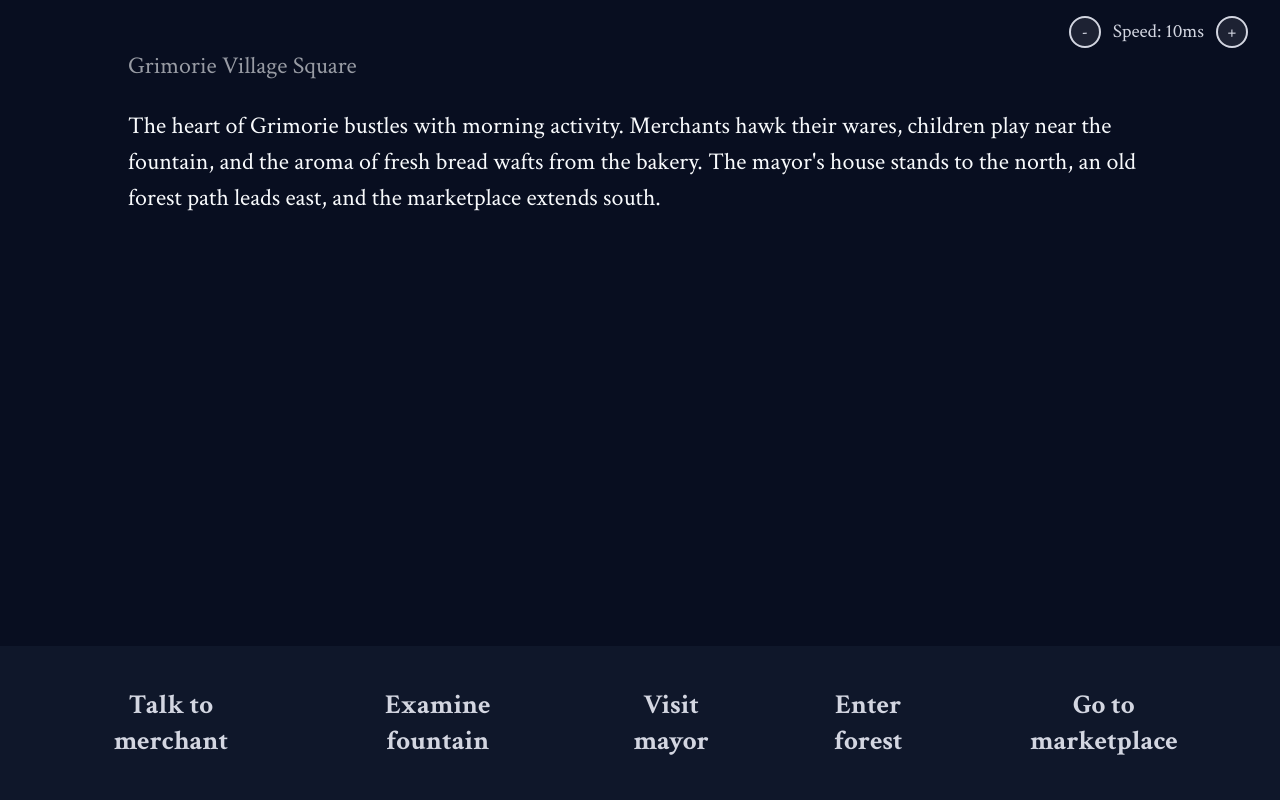
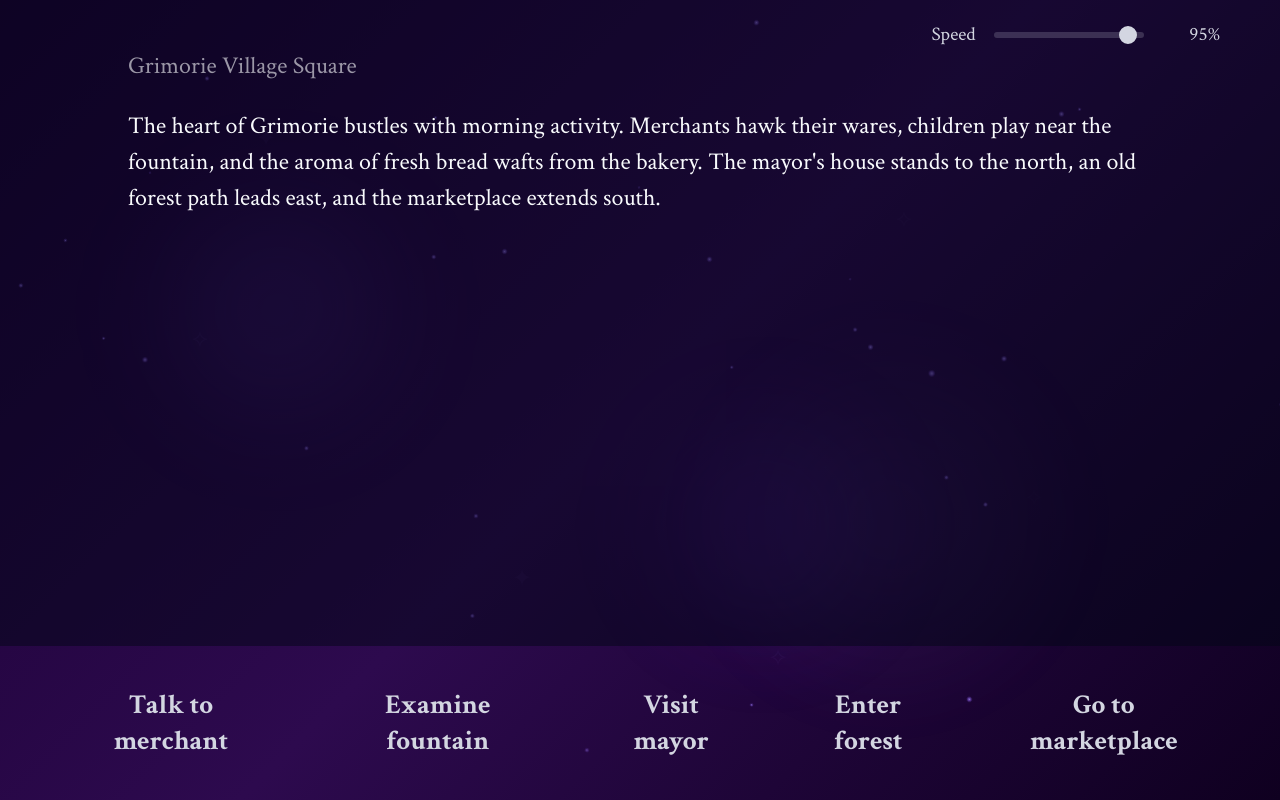
Before and after one commit to RolandMarchand/grimoire-engine, a Vue app: page / in a window 1280 px wide. Built offline with nearby package versions, Linux system fonts and the light colour scheme.

Commit message:
Change the Speed Control
Change the desgin to be a slider

```diff
--- a/src/App.vue
+++ b/src/App.vue
@@ -9,12 +9,13 @@ import type { GameState } from "./core/game-types.ts";
 import { GameEngine } from "./core/game-engine.ts";
 
 import { ref, onMounted, Ref, computed } from "vue";
+import AnimatedBackground from "./components/AnimatedBackground.vue";
 
 const paragraphs: Ref<Array<string>> = ref([]);
 const actions: Ref<Array<string>> = ref([]);
 const showActions: Ref<boolean> = ref(false);
 
-const typewriterSpeed: Ref<number> = ref(10);
+const typewriterSpeed: Ref<number> = ref(5);
 
 const gameEngine = new GameEngine();
 
@@ -26,16 +27,8 @@ const gameData = computed(() => gameEngine.gameState.data);
 
 
 
-const increaseSpeed = () => {
-  if (typewriterSpeed.value > 0) {
-    typewriterSpeed.value = Math.max(0, typewriterSpeed.value - 5);
-  }
-};
-
-const decreaseSpeed = () => {
-  if (typewriterSpeed.value < 100) {
-    typewriterSpeed.value = Math.min(100, typewriterSpeed.value + 5);
-  }
+const setSpeed = (speed: number) => {
+  typewriterSpeed.value = speed;
 };
 
 const initializeEngine = async () => {
@@ -101,11 +94,10 @@ onMounted(() => {
   <main>
 
 
-
+    <AnimatedBackground/>
     <SpeedControl
       :speed="typewriterSpeed"
-      @increaseSpeed="increaseSpeed"
-      @decreaseSpeed="decreaseSpeed"
+      @setSpeed="setSpeed"
     />
     <TextBox
       :paragraphs="paragraphs"
--- a/src/components/AnimatedBackground.vue
+++ b/src/components/AnimatedBackground.vue
@@ -25,7 +25,6 @@ onMounted(() => {
 
 <template>
   <div class="grimoire-background">
-    <!-- Glowing orbs -->
     <div
       class="glow-orb"
       style="width: 300px; height: 300px; background: radial-gradient(circle, rgba(139, 92, 246, 0.3) 0%, transparent 70%); top: 20%; left: 10%; animation-duration: 4s;">
@@ -41,7 +40,6 @@ onMounted(() => {
       style="width: 250px; height: 250px; background: radial-gradient(circle, rgba(109, 40, 217, 0.25) 0%, transparent 70%); top: 50%; left: 50%; transform: translate(-50%, -50%); animation-duration: 6s; animation-delay: 2s;">
     </div>
 
-    <!-- Floating particles -->
     <div
       v-for="particle in particles"
       :key="particle.id"
@@ -55,7 +53,6 @@ onMounted(() => {
       }">
     </div>
 
-    <!-- Mystical runes -->
     <div class="rune" style="top: 15%; left: 20%; animation-duration: 3s;">✦</div>
     <div class="rune" style="top: 60%; left: 80%; animation-duration: 4s; animation-delay: 1s;">✧</div>
     <div class="rune" style="top: 40%; left: 15%; animation-duration: 5s; animation-delay: 2s;">⟡</div>
--- a/src/components/SpeedControl.vue
+++ b/src/components/SpeedControl.vue
@@ -8,102 +8,111 @@ const props = defineProps<{
 }>();
 
 const emit = defineEmits<{
-  increaseSpeed: [];
-  decreaseSpeed: [];
+  setSpeed: [speed: number];
 }>();
 
 const minSpeed = props.minSpeed ?? 0;
 const maxSpeed = props.maxSpeed ?? 100;
 
-const speedLabel = computed(() => {
-  return props.speed === 0 ? 'Instant' : `${props.speed}ms`;
+const speedPercentage = computed(() => {
+  const range = maxSpeed - minSpeed;
+  const normalized = maxSpeed - props.speed;
+  return Math.round((normalized / range) * 100);
 });
 
-const isAtMinSpeed = computed(() => props.speed <= minSpeed);
-const isAtMaxSpeed = computed(() => props.speed >= maxSpeed);
-
-const handleIncrease = () => {
-  if (!isAtMinSpeed.value) {
-    emit('increaseSpeed');
-  }
-};
-
-const handleDecrease = () => {
-  if (!isAtMaxSpeed.value) {
-    emit('decreaseSpeed');
-  }
+const handleSliderChange = (event: Event) => {
+  const target = event.target as HTMLInputElement;
+  const percentage = parseInt(target.value);
+  const range = maxSpeed - minSpeed;
+  const newSpeed = maxSpeed - Math.round((percentage / 100) * range);
+  emit('setSpeed', newSpeed);
 };
 </script>
 
 <template>
-   <div class="speed">
+  <div class="speed">
     <div class="speed-controls">
-      <button
-        @click="handleDecrease"
-        :disabled="isAtMaxSpeed"
-        class="speed-btn"
-        aria-label="Decrease typing speed"
-      >
-        -
-      </button>
-      <span class="speed-display">Speed: {{ speedLabel }}</span>
-      <button
-        @click="handleIncrease"
-        :disabled="isAtMinSpeed"
-        class="speed-btn"
-        aria-label="Increase typing speed"
-      >
-        +
-      </button>
+      <label class="speed-label">Speed</label>
+      <input
+        type="range"
+        :value="speedPercentage"
+        @input="handleSliderChange"
+        min="0"
+        max="100"
+        class="speed-slider"
+        aria-label="Adjust typing speed"
+      />
+      <div class="speed-display">
+        <span class="speed-text">{{ speedPercentage }}%</span>
+      </div>
     </div>
   </div>
 </template>
 
 <style scoped>
-.speed{
+.speed {
   position: absolute;
   top: 1em;
   right: 1em;
 }
+
 .speed-controls {
   display: flex;
   align-items: center;
-  justify-content: flex-end;
+  gap: 1em;
   padding: 0 1em;
 }
 
-.speed-btn {
+.speed-label {
   font-family: "Crimson Text", serif;
-  font-weight: 700;
-  font-size: 1em;
-  width: 2em;
-  height: 2em;
-  background-color: rgba(211, 214, 225, 0.1);
+  font-weight: 400;
+  font-size: 1.2em;
   color: rgb(211, 214, 225);
-  border: 2px solid rgb(211, 214, 225);
+}
+
+.speed-slider {
+  width: 150px;
+  height: 6px;
+  border-radius: 3px;
+  background: rgba(211, 214, 225, 0.2);
+  outline: none;
+  cursor: pointer;
+  appearance: none;
+}
+
+.speed-slider::-webkit-slider-thumb {
+  appearance: none;
+  width: 18px;
+  height: 18px;
   border-radius: 50%;
+  background: rgb(211, 214, 225);
   cursor: pointer;
   transition: all 0.3s;
-  display: flex;
-  align-items: center;
-  justify-content: center;
+  border: 2px solid rgb(211, 214, 225);
 }
 
-.speed-btn:hover:not(:disabled) {
-  background-color: rgba(255, 255, 255, 0.2);
-  color: rgb(255, 255, 255);
+.speed-slider::-webkit-slider-thumb:hover {
+  background: rgb(255, 255, 255);
   border-color: rgb(255, 255, 255);
-  transform: scale(1.1);
+  box-shadow: 0 0 8px rgba(66, 180, 251, 0.6);
+  transform: scale(1.15);
 }
 
-.speed-btn:active:not(:disabled) {
-  transform: scale(0.95);
-  background-color: rgba(159, 163, 179, 0.3);
+.speed-slider::-moz-range-thumb {
+  width: 18px;
+  height: 18px;
+  border-radius: 50%;
+  background: rgb(211, 214, 225);
+  cursor: pointer;
+  transition: all 0.3s;
+  border: 2px solid rgb(211, 214, 225);
 }
 
-.speed-btn:disabled {
-  opacity: 0.3;
-  cursor: not-allowed;
+.speed-slider::-moz-range-thumb:hover {
+  background: rgb(255, 255, 255);
+  border-color: rgb(255, 255, 255);
+  box-shadow: 0 0 8px rgba(66, 180, 251, 0.6);
+  transform: scale(1.15);
 }
 
 .speed-display {
@@ -111,7 +120,13 @@ const handleDecrease = () => {
   font-weight: 400;
   font-size: 1.2em;
   color: rgb(211, 214, 225);
-  min-width: 6em;
+  min-width: 3.5em;
   text-align: center;
+  padding: 0.25em 0.5em;
+  border-radius: 4px;
+}
+
+.speed-text {
+  user-select: none;
 }
 </style>
```
